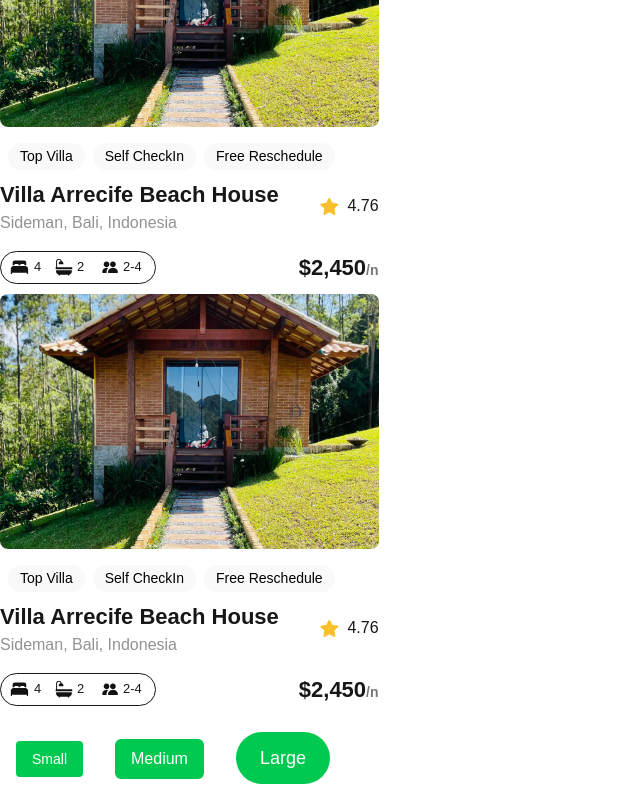
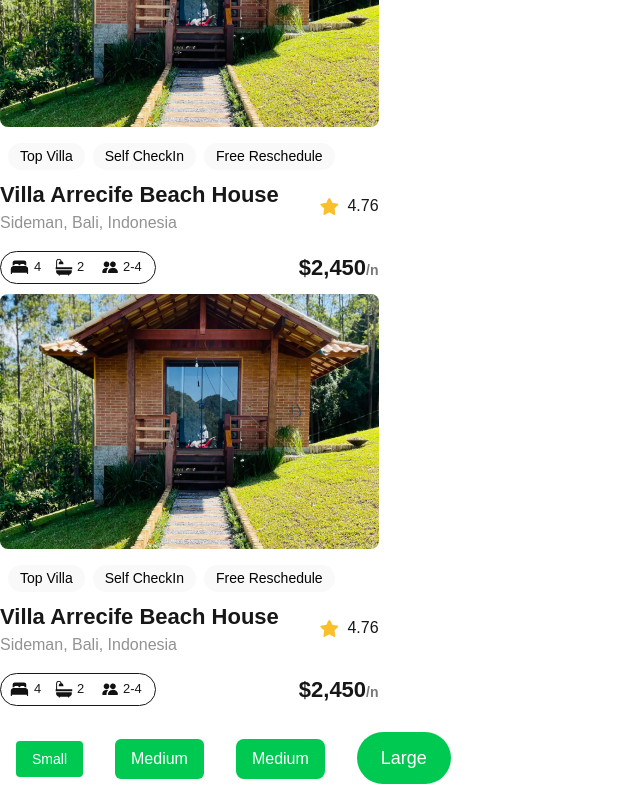
Before and after one commit to phil-a3/alx-project-0x00-setup, a Next.js app in the folder alx-project-0x00/: page /landing in a window 1280 px wide. Shown: the part 578-1378 px from the top of the page, without its empty margins (0-640 px from the left). Built offline with nearby package versions, Linux system fonts and the light colour scheme.

Commit message:
button prop

```diff
--- a/alx-project-0x00/pages/landing.tsx
+++ b/alx-project-0x00/pages/landing.tsx
@@ -10,6 +10,7 @@ const Landing: React.FC = () => {
       <Card />
       <Button title="Small" styles="text-sm px-2 py-1 rounded-sm m-4" />
       <Button title="Medium" styles="text-base px-4 py-2 rounded-md m-4" />
+      <Button title="Medium" styles="text-base px-4 py-2 rounded-lg m-4" />
       <Button title="Large" styles="text-lg px-6 py-3 rounded-full m-4" />
     </div>
   )
```
